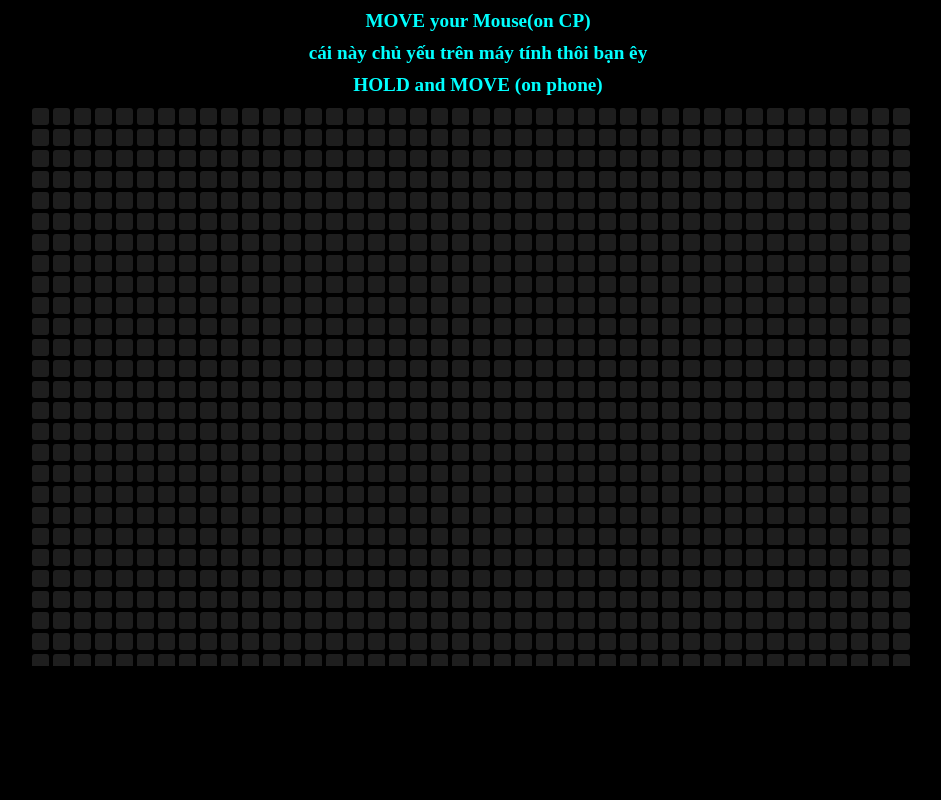
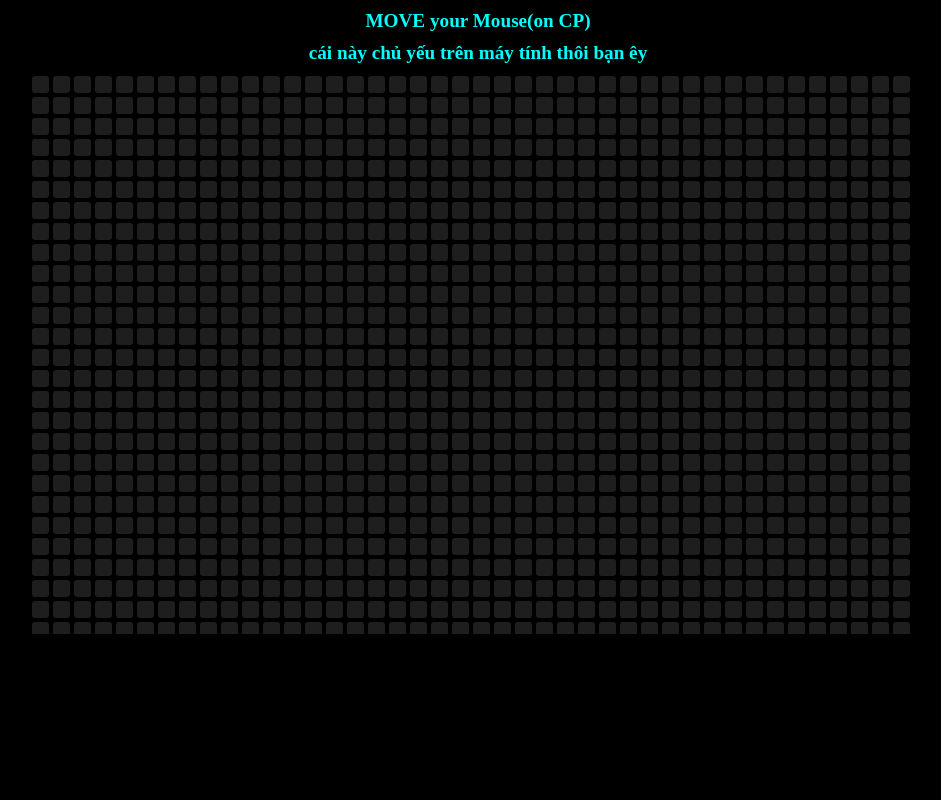
Before and after one commit to Thongtm-0189/taplamnguoi-day4, a plain HTML site: page index.html in a window 1280 px wide. Shown: the whole page, without its empty margins (162-1103 px from the left). Drawn offline with Linux system fonts and the light colour scheme.

Commit message:
Update index.html

```diff
--- a/index.html
+++ b/index.html
@@ -13,7 +13,6 @@
     <div class="content">
         <div class="title ">MOVE your Mouse(on CP) </div>
         <div class="title">cái này chủ yếu trên máy tính thôi bạn êy</div>
-        <div class="title ">HOLD and MOVE (on phone)</div>
         <div class="main-div" id="main_div">
             <div class="sub"></div>
         </div>
```
